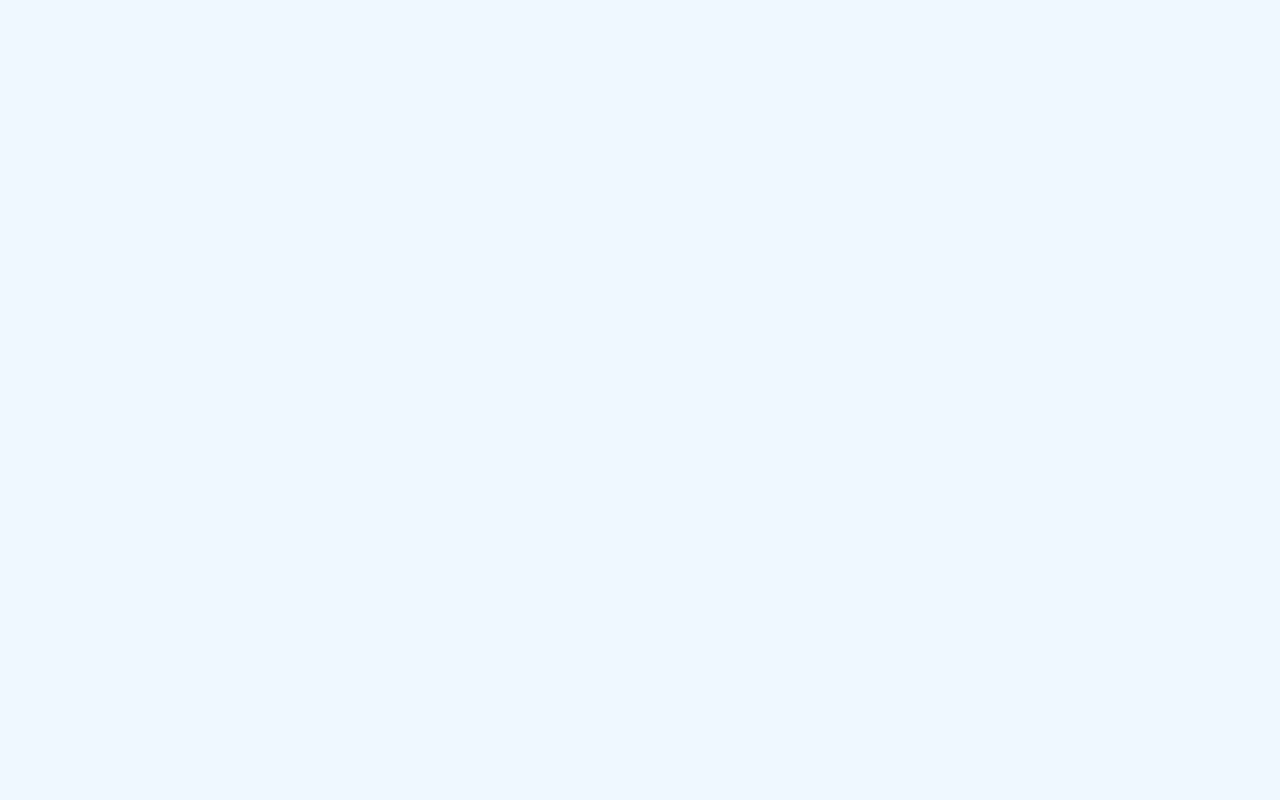
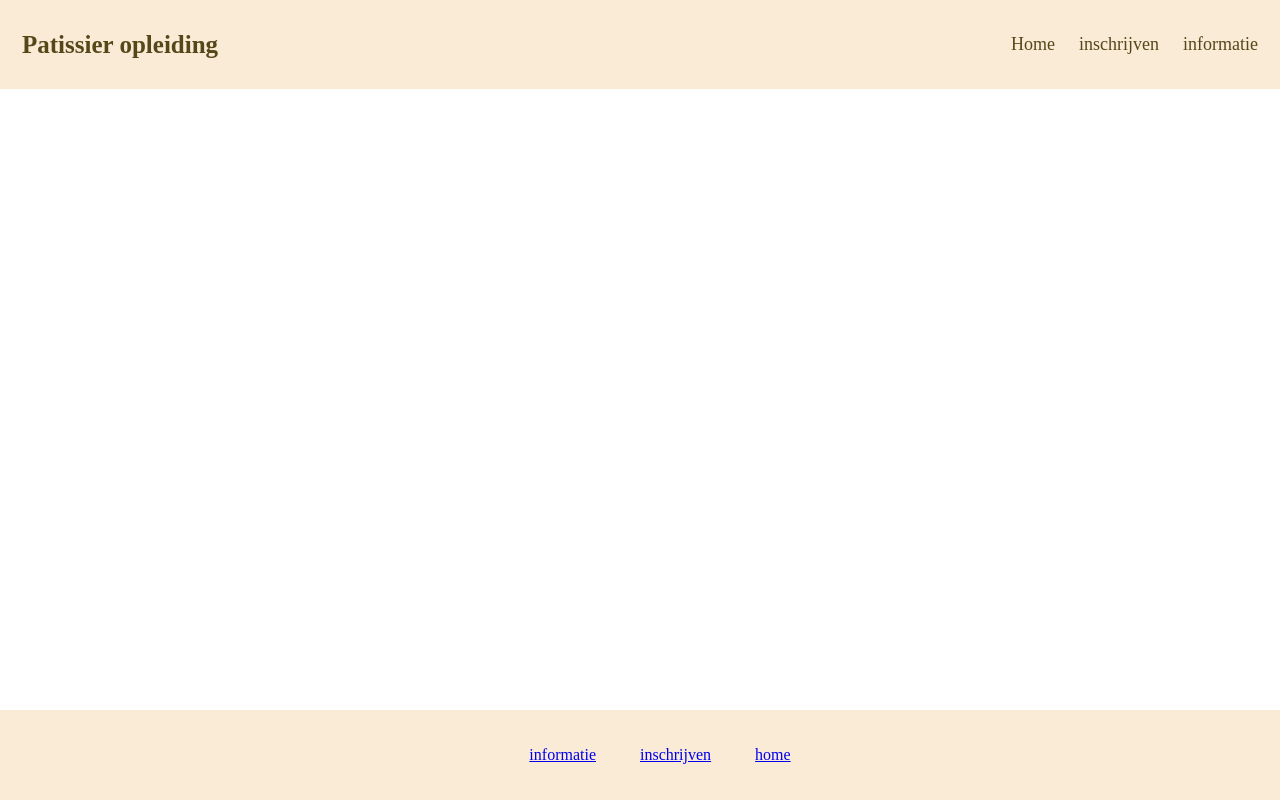
Before and after one commit to elisa1rietveld/patissier, a PHP site: page / in a window 1280 px wide. Before the commit the page is empty. Run offline with PHP 8.4, Linux system fonts and the light colour scheme.

Commit message:
header en footer (nog niet af)

```diff
--- a/css/style.css
+++ b/css/style.css
@@ -1 +1 @@
-body{background-color:#f0f8ff}/*# sourceMappingURL=style.css.map */
+body{margin:0;padding:0}.header{overflow:hidden;background-color:#faebd7;padding:20px 10px}.header a{float:left;color:#554718;text-align:center;padding:12px;text-decoration:none;font-size:18px;line-height:25px;border-radius:4px}.header a.logo{font-size:25px;font-weight:bold}.header a:hover{background-color:rgba(198,172,139,.545);color:#645232}.header-right{float:right}@media screen and (max-width: 500px){.header a{float:none;display:block;text-align:left}.header-right{float:none}}.footerdiv{position:fixed;left:0;bottom:0;width:100%;text-align:center;background-color:#faebd7}.footerdiv li{list-style:none;display:inline-block;margin:20px}.footerdiv a:hover{background-color:rgba(198,172,139,.545);color:#645232;padding:10px;border-radius:5px}/*# sourceMappingURL=style.css.map */
--- a/index.html
+++ b/index.html
@@ -7,6 +7,21 @@
     <title>Document</title>
 </head>
 <body>
+    <div class="header">
+        <a href="#default" class="logo">Patissier opleiding</a>
+        <div class="header-right">
+          <a class="active" href="index.html">Home</a>
+          <a href="form.html">inschrijven</a>
+          <a href="info.html">informatie</a>
+        </div>
+      </div>
 
+    <footer class="footerdiv">
+        <ul>
+            <li><a href="info.html">informatie</a></li>
+            <li><a href="form.html">inschrijven</a></li>
+            <li><a href="index.html">home</a></li>
+        </ul>
+    </footer>
 </body>
 </html>
--- a/scss/style.scss
+++ b/scss/style.scss
@@ -1,3 +1,70 @@
 body {
-    background-color: aliceblue;
+    margin: 0;
+    padding: 0;
 }
+
+.header {
+    overflow: hidden;
+    background-color: antiquewhite;
+    padding: 20px 10px;
+  }
+
+  .header a {
+    float: left;
+    color: rgb(85, 71, 24);
+    text-align: center;
+    padding: 12px;
+    text-decoration: none;
+    font-size: 18px;
+    line-height: 25px;
+    border-radius: 4px;
+  }
+
+  .header a.logo {
+    font-size: 25px;
+    font-weight: bold;
+  }
+
+  .header a:hover {
+    background-color: rgba(198, 172, 139, 0.545);
+    color: rgb(100, 82, 50);
+  }
+
+  .header-right {
+    float: right;
+  }
+
+  @media screen and (max-width: 500px) {
+    .header a {
+      float: none;
+      display: block;
+      text-align: left;
+    }
+
+    .header-right {
+      float: none;
+    }
+  }
+
+.footerdiv {
+    position: fixed;
+    left: 0;
+    bottom: 0;
+    width: 100%;
+    text-align: center;
+    background-color: antiquewhite;
+
+    li {
+        list-style: none;
+        display: inline-block;
+        margin: 20px;
+    }
+
+}
+
+.footerdiv a:hover {
+    background-color: rgba(198, 172, 139, 0.545);
+    color: rgb(100, 82, 50);
+    padding: 10px;
+    border-radius: 5px;
+  }
```
Also changed, not shown: js/script.js (added), 1 other file.
